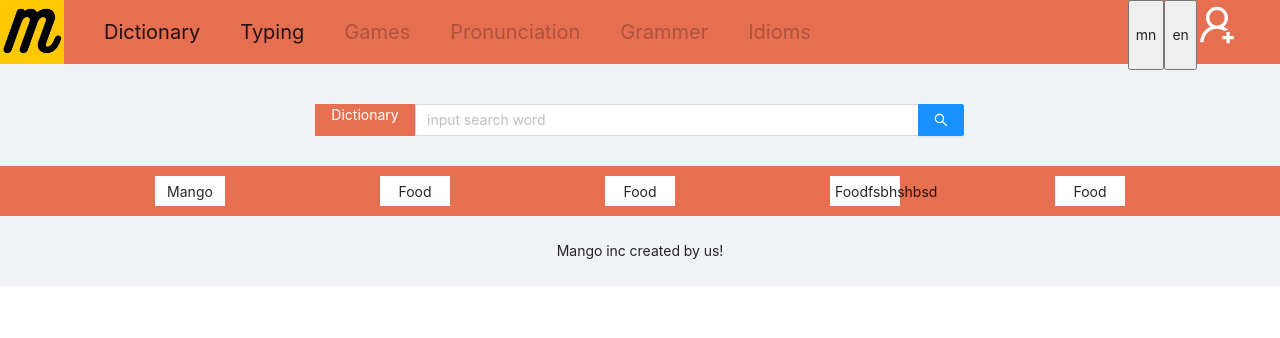
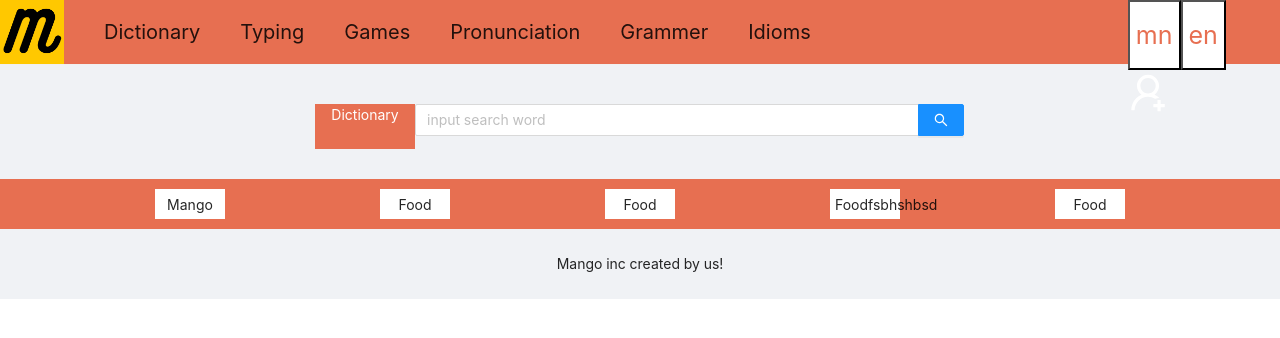
Before and after one commit to eba472/mango-web, a React (Create React App) app in the folder ui/: page /dictionary in a window 1280 px wide. Shown: the top 338 px of the page. Built offline with nearby package versions, Linux system fonts and the light colour scheme.

Commit message:
some design changes

```diff
--- a/ui/src/app/App.tsx
+++ b/ui/src/app/App.tsx
@@ -56,37 +56,34 @@ function App() {
                 <Menu.Item
                   key='3'
                   style={{ color: 'white', fontSize: '20px' }}
-                  disabled
+
                 >
-                  <Link to='/games'>Games</Link>
+                  <Link to='/games'>{t('menu.games')}</Link>
                 </Menu.Item>
 
                 <Menu.Item
                   key='4'
                   style={{ color: 'white', fontSize: '20px' }}
-                  disabled
                 >
-                  <Link to='/pronunciation'>Pronunciation</Link>
+                  <Link to='/pronunciation'>{t('menu.pronunciation')}</Link>
                 </Menu.Item>
                 <Menu.Item
                   key='5'
                   style={{ color: 'white', fontSize: '20px' }}
-                  disabled
                 >
-                  <Link to='/grammer'>Grammer</Link>
+                  <Link to='/grammer'>{t('menu.grammer')}</Link>
                 </Menu.Item>
                 <Menu.Item
                   key='6'
                   style={{ color: 'white', fontSize: '20px' }}
-                  disabled
                 >
-                  <Link to='/idioms'>Idioms</Link>
+                  <Link to='/idioms'>{t('menu.idioms')} </Link>
                 </Menu.Item>
               </Menu>
             </div>
             <div style={{ marginRight: '20px', width: '150px' }}>
-              <button onClick={() => i18n.changeLanguage('mn')}>mn</button>
-              <button onClick={() => i18n.changeLanguage('en')}>en</button>
+              <button onClick={() => i18n.changeLanguage('mn')} style={{ backgroundColor:'white', color:'#e76f51', fontSize:'25px' }}>mn</button>
+              <button onClick={() => i18n.changeLanguage('en')} style={{ backgroundColor:'white', color:'#e76f51', fontSize:'25px' }}>en</button>
               <UserAddOutlined
                 style={{
                   color: 'white',
--- a/ui/src/app/dictionary/components/SearchComponent.tsx
+++ b/ui/src/app/dictionary/components/SearchComponent.tsx
@@ -6,12 +6,12 @@ const onSearch = (value: string) => console.log(value)
 const SearchComponent = () => {
   return (
     <div style={{ display: 'flex', justifyContent: 'center', marginTop:'40px' }} >
-      <div style={{ height: '32px', width:'100px', backgroundColor:'#e76f51', color:' white', textAlign:'center' }}>
+      <div style={{ height: '45px', width:'100px', backgroundColor:'#e76f51', color:' white', textAlign:'center' }}>
         Dictionary
       </div>
       <div>
       <Space direction="vertical" style={{ width:'550px' }} >
-        <Search style={{ borderRadius:'20%' }}
+        <Search
           placeholder="input search word"
           onSearch={onSearch}
           enterButton
--- a/ui/src/index.tsx
+++ b/ui/src/index.tsx
@@ -27,5 +27,5 @@ ReactDOM.render(
       <App />
     </I18nextProvider>
   </React.StrictMode>,
-  document.getElementById('root')
+  document.getElementById('root'),
 )
--- a/ui/src/translations/en/common.json
+++ b/ui/src/translations/en/common.json
@@ -1,6 +1,14 @@
 {
-  "menu": {
-    "dictionary": "Dictionary",
-    "typing": "Typing"
-  }
+    "menu": {
+        "dictionary": "Dictionary",
+        "typing": "Typing",
+        "games": "Games",
+        "pronunciation": "Pronunciation",
+        "grammer": "Grammer",
+        "idioms": "Idioms"
+
+    },
+    "SearchComponent": {
+        "dictionary": "Dictionary"
+    }
 }
--- a/ui/src/translations/mn/common.json
+++ b/ui/src/translations/mn/common.json
@@ -1,6 +1,13 @@
 {
-  "menu": {
-    "dictionary": "Толь бичиг",
-    "typing": "Шивих дасгал"
-  }
+    "menu": {
+        "dictionary": "Толь бичиг",
+        "typing": "Шивих дасгал",
+        "games": "Тоглоом",
+        "pronunciation": "Дуудлага",
+        "grammer": "Дүрэм",
+        "idioms": "Хэлц үг"
+    },
+    "SearchComponent": {
+        "dictionary": "Толь бичиг"
+    }
 }
```
